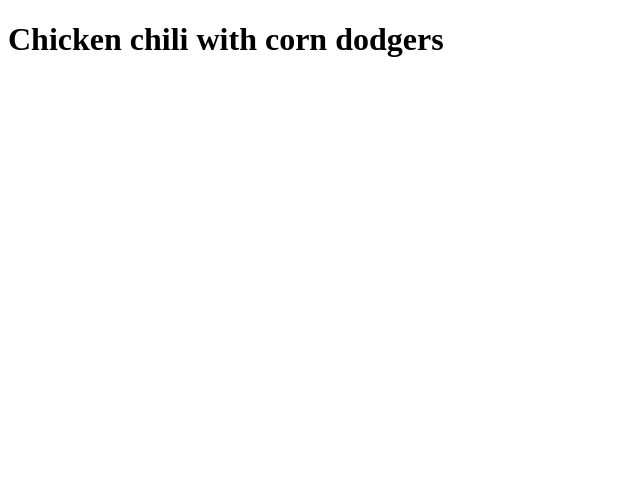
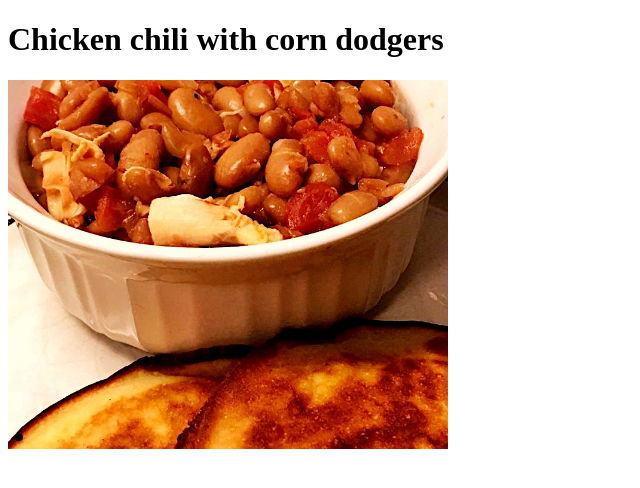
Before and after one commit to Sibdroid/odin-recipes, a plain HTML site: page recipes/chicken-chili.html in a window 1280 px wide. Shown: the whole page, without its empty margins (0-640 px from the left). Drawn offline with Linux system fonts and the light colour scheme.

Commit message:
feat: start adding images, working on first recipe

```diff
--- a/recipes/chicken-chili.html
+++ b/recipes/chicken-chili.html
@@ -5,4 +5,5 @@
 </head>
 <body>
     <h1>Chicken chili with corn dodgers</h1>
+    <img src="images/chicken-chili.jpg" alt="Chicken chili" width="440">
 </body>
```
Also changed, not shown: recipes/images/chicken-chili.jpg (added).
